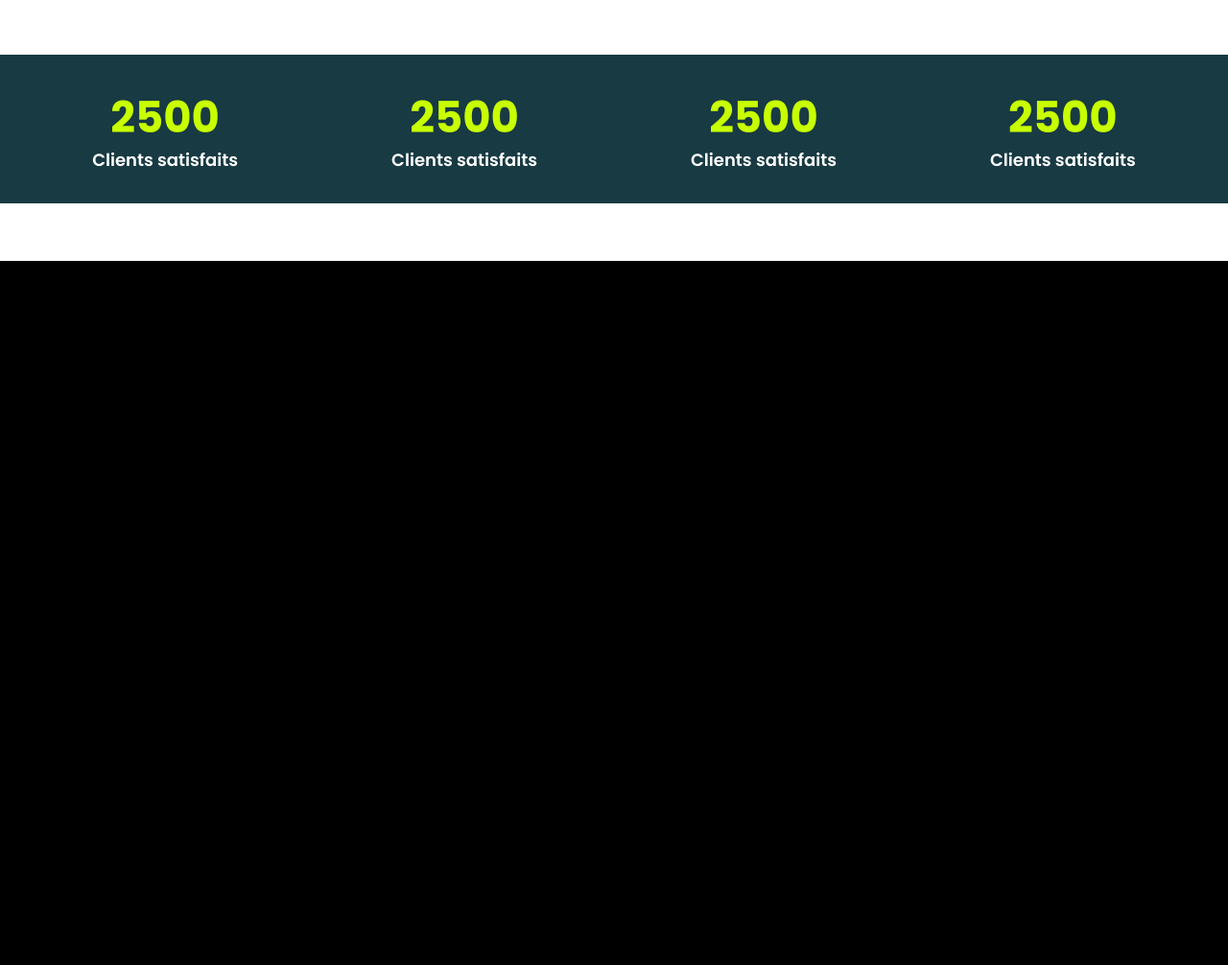
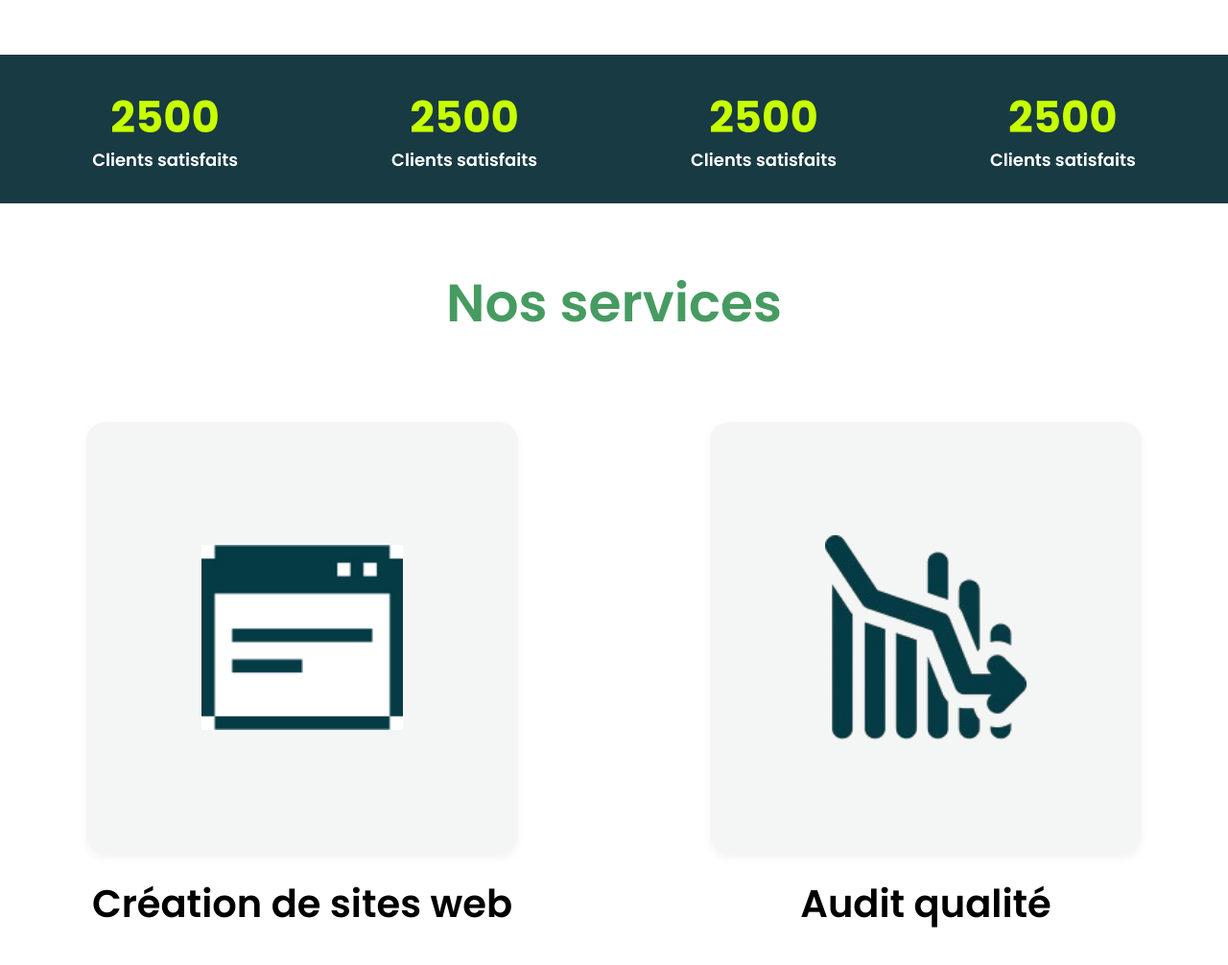
Before and after one commit to Wandalf-dev/agenceco-website, a plain HTML site: page index.html in a window 1280 px wide. Shown: the part 1619-2625 px from the top of the page at 96% size. Before the commit the page ends 1891 px from the top, so only its background shows below. Drawn offline with Linux system fonts and the light colour scheme.

Commit message:
Ajout du bloc "Service"

```diff
--- a/index.html
+++ b/index.html
@@ -121,7 +121,34 @@
 
     </section> <!-- Fin section équipe -->
 
+
+    <!-- ========= PARTIE "SERVICES" ========= -->
+    <section class="services">
+      <h2>Nos services</h2>
+      <div class="services-grid">
+
+        <div class="service-wrapper">
+          <div class="service-card">
+            <img src="assets/icon1.jpg" alt="Icône site web">
+          </div>
+          <p class="service-label">Création de sites web</p>
+        </div>
+
+        <div class="service-wrapper">
+          <div class="service-card">
+            <img src="assets/icon2-transpa.png" alt="Icône audit qualité">
+          </div>
+          <p class="service-label">Audit qualité</p>
+        </div>
+
+      </div>
+    </section>
+
+
+
   </div> <!-- Fin de .main-wrapper -->
+
+
 </body>
 </html>
 
--- a/style.css
+++ b/style.css
@@ -257,3 +257,67 @@ nav ul li a:hover {
   font-size: 18px;
   font-weight: 550;
 }
+
+/* ===== Bloc Services ===== */
+.services {
+  text-align: center;
+  padding: 60px 20px;
+}
+
+.services h2 {
+  font-size: 55px;
+  color: #469B61; /* Vert foncé */
+  margin-bottom: 80px;
+  font-weight: 600;
+  margin-top: -60px;
+}
+
+.services-grid {
+  display: flex;
+  justify-content: center;
+  gap: 200px;
+  flex-wrap: wrap;
+}
+
+/* Conteneur image + texte */
+.service-wrapper {
+  display: flex;
+  flex-direction: column;
+  align-items: center;
+}
+
+/* La box autour de l'icône */
+.service-card {
+  background-color: #f4f6f5;
+  border-radius: 20px;
+  padding: 40px;
+  width: 450px;
+  height: 450px;
+
+  display: flex;
+  align-items: center;
+  justify-content: center;
+
+  box-shadow: 0 4px 10px rgba(0,0,0,0.05);
+  transition: transform 0.3s ease;
+}
+
+.service-card:hover {
+  transform: translateY(-10px);
+}
+
+/* Icône dans la box */
+.service-card img {
+  width: 210px;
+  height: auto;
+  background: transparent;
+}
+
+/* Texte en dessous */
+.service-label {
+  margin-top: 20px;
+  font-weight: 600;
+  font-size: 2.5em;
+  color: #000;
+  text-align: center;
+}
```
Also changed, not shown: assets/icon2-transpa.png (added).
